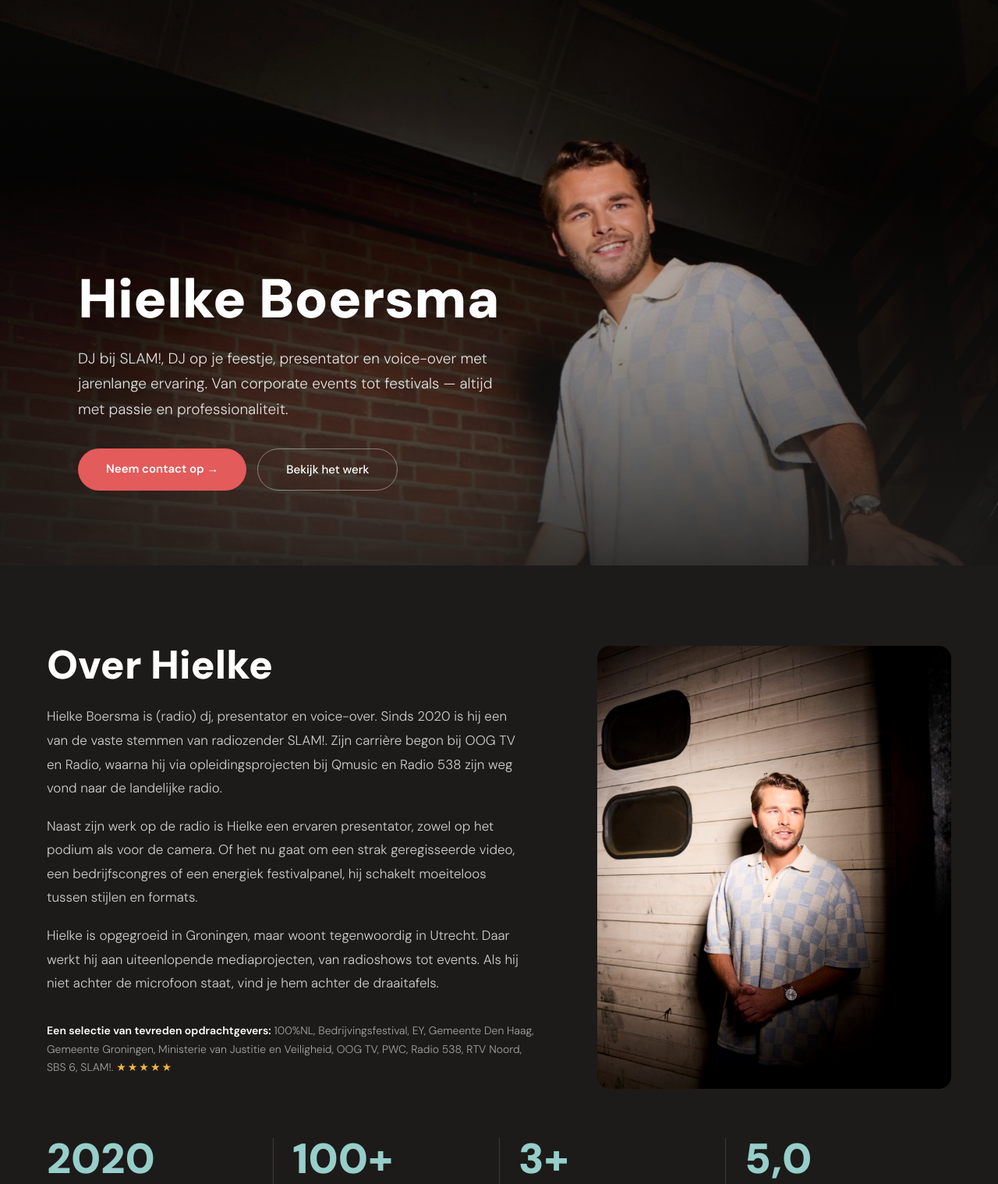
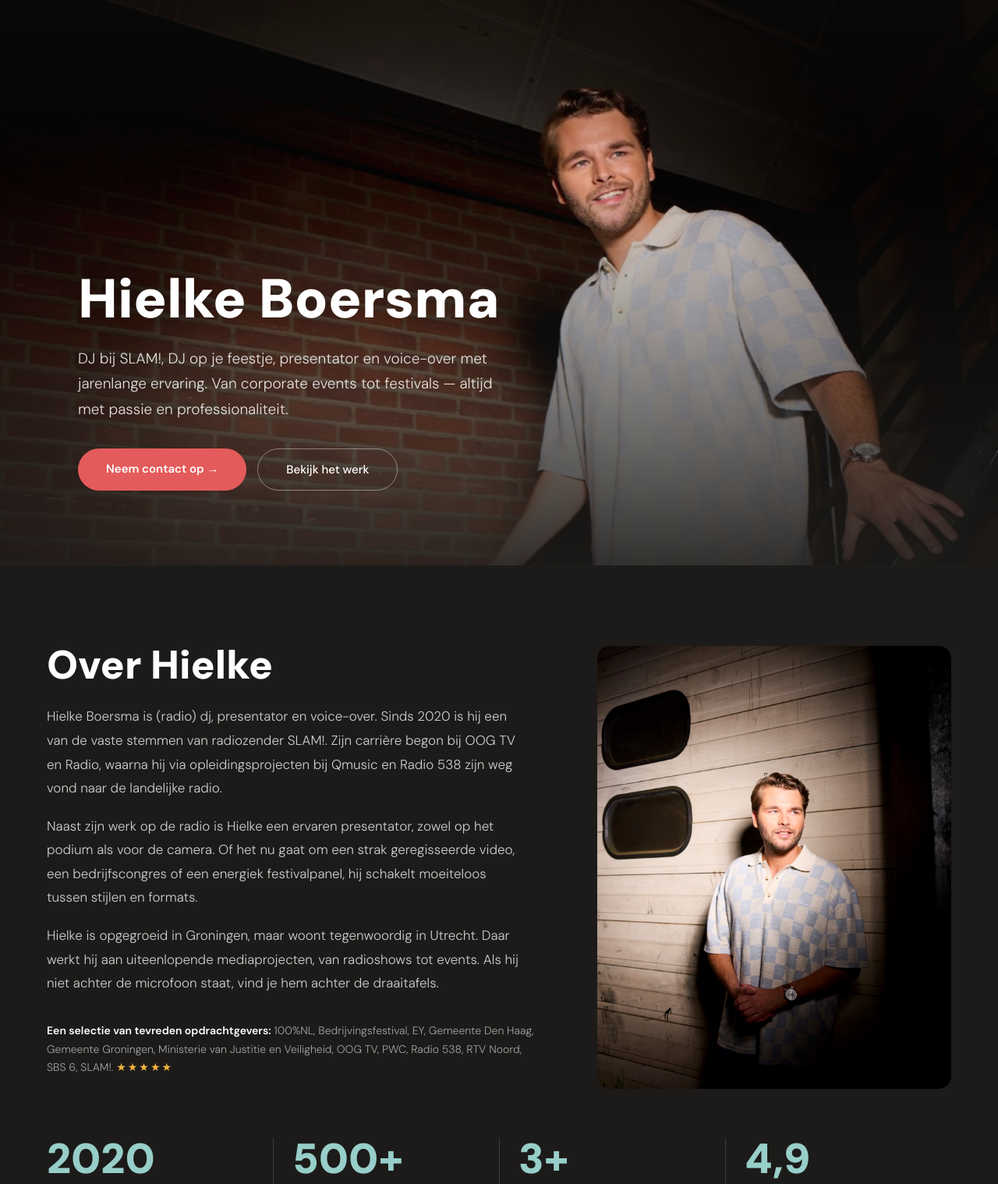
Before and after one commit to LauraWillemijn/hielkeboersma, a plain HTML site: page nieuw/index.html in a window 1280 px wide. Shown: the part 75-1593 px from the top of the page at 78% size. Drawn offline with Linux system fonts and the light colour scheme.

Commit message:
Site /nieuw: hero-foto iets omhoog (minder head space), stats 500+ en 4,9
- Hero object-position 24% -> 30% (minder ruimte boven het hoofd)
- Events-stat: 100+ -> 500+
- Beoordeling: 5,0 -> 4,9
- Stats tonen eindwaarde als begininhoud (robuust als count-up niet draait)

Co-Authored-By: Claude Opus 4.8 <noreply@anthropic.com>

```diff
--- a/nieuw/index.html
+++ b/nieuw/index.html
@@ -67,7 +67,7 @@ nav{position:fixed;top:0;left:0;width:100%;z-index:100;height:68px;padding:0 60p
 
 /* ===== HERO (schermvullende foto) ===== */
 .hero{position:relative;min-height:100vh;display:flex;align-items:flex-end;overflow:hidden}
-.hero-bg{position:absolute;inset:0;width:100%;height:100%;object-fit:cover;object-position:center 24%;filter:contrast(1.05) saturate(1.05);z-index:0}
+.hero-bg{position:absolute;inset:0;width:100%;height:100%;object-fit:cover;object-position:center 30%;filter:contrast(1.05) saturate(1.05);z-index:0}
 .hero-overlay{position:absolute;inset:0;z-index:1;background:linear-gradient(to top,rgba(28,27,25,.9) 0%,rgba(28,27,25,.52) 32%,rgba(28,27,25,.12) 62%,rgba(28,27,25,.34) 100%)}
 .hero-inner{position:relative;z-index:2;max-width:1200px;margin:0 auto;width:100%;padding:0 60px 96px}
 .hero h1{font-size:clamp(40px,5.5vw,72px);font-weight:900;line-height:1.02;color:#fff;margin-bottom:24px;max-width:860px;text-shadow:0 2px 24px rgba(0,0,0,.25)}
@@ -242,9 +242,9 @@ footer{background:var(--footer);color:rgba(255,255,255,0.65);padding:60px}
 
     <div class="stats">
       <div class="stat"><div class="num" data-target="2020" data-plain="1">2020</div><div class="lbl">Vaste stem van SLAM!</div></div>
-      <div class="stat"><div class="num" data-target="100">0</div><div class="lbl">Events, feesten &amp; festivals</div></div>
-      <div class="stat"><div class="num" data-target="3" data-suffix="+">0</div><div class="lbl">Disciplines: DJ · presentator · voice-over</div></div>
-      <div class="stat"><div class="num" data-target="5" data-suffix=".0">0</div><div class="lbl">Gemiddelde beoordeling</div></div>
+      <div class="stat"><div class="num" data-target="500">500+</div><div class="lbl">Events, feesten &amp; festivals</div></div>
+      <div class="stat"><div class="num" data-target="3" data-suffix="+">3+</div><div class="lbl">Disciplines: DJ · presentator · voice-over</div></div>
+      <div class="stat"><div class="num" data-plain="1">4,9</div><div class="lbl">Gemiddelde beoordeling</div></div>
     </div>
   </div>
 </section>
```
